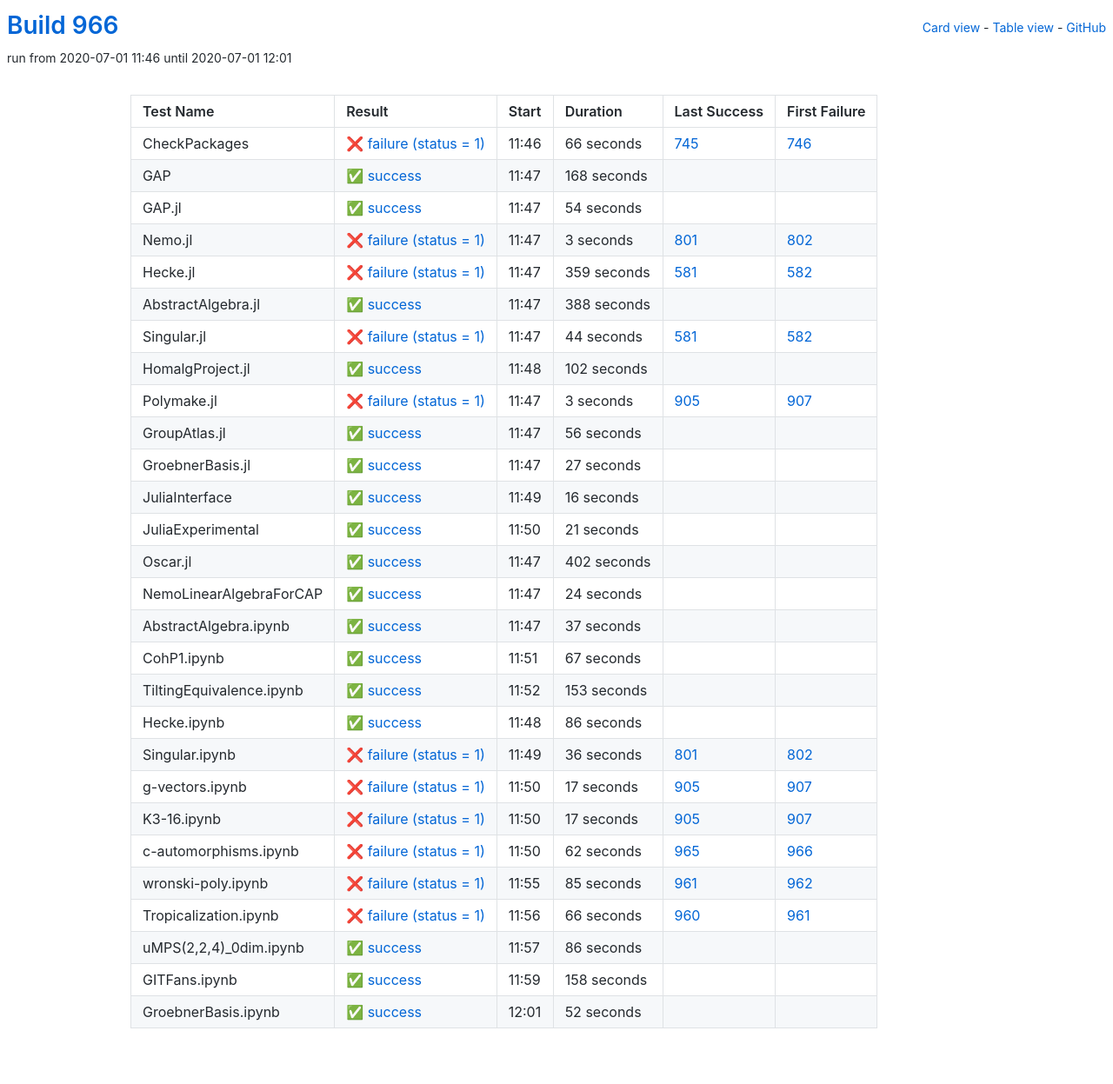
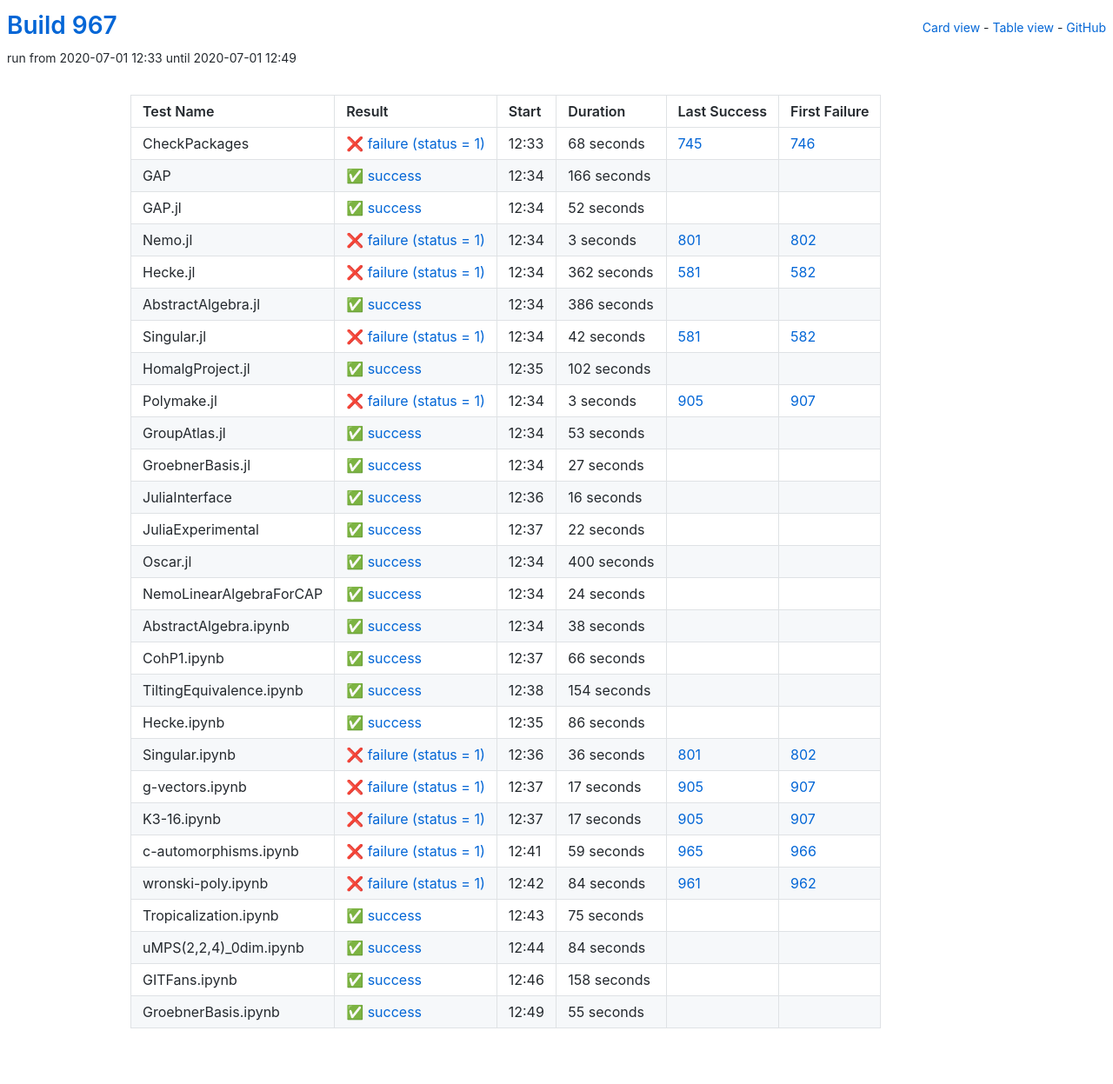
Before and after one commit to oscar-system/oscar-ci-status-1.4, a Jekyll site: the page built from table.html, in a window 1280 px wide. Shown: the whole page at 87% size. Built offline with Jekyll 4.4.1, drawn with Linux system fonts in a browser that asks for light colours.

Commit message:
Build #967

```diff
--- a/_data/ci.yml
+++ b/_data/ci.yml
@@ -1,6 +1,6 @@
 ---
-build: 966
-build_url: https://oscarci.mathematik.uni-kl.de/job/oscar-julia-1.4/966/
+build: 967
+build_url: https://oscarci.mathematik.uni-kl.de/job/oscar-julia-1.4/967/
 job: oscar-julia-1.4
 organization: oscar-system
 repo: oscar-ci-status-1.4
@@ -8,44 +8,44 @@ repourl: https://github.com/oscar-system/oscar-ci-status-1.4
 tests:
 - name: CheckPackages
   id: checkpackages
-  log: https://oscarci.mathematik.uni-kl.de/job/oscar-julia-1.4/966/artifact/logs/build-966/CheckPackages.log
-  start: 2020-07-01 11:46
+  log: https://oscarci.mathematik.uni-kl.de/job/oscar-julia-1.4/967/artifact/logs/build-967/CheckPackages.log
+  start: 2020-07-01 12:33
   success: false
   exitcode: 1
   status: failure
-  duration: 66
+  duration: 68
   last_success: 745
   last_success_url: https://oscarci.mathematik.uni-kl.de/job/oscar-julia-1.4/745/
   first_failure: 746
   first_failure_url: https://oscarci.mathematik.uni-kl.de/job/oscar-julia-1.4/746/
 - name: GAP
   id: gap
-  log: https://oscarci.mathematik.uni-kl.de/job/oscar-julia-1.4/966/artifact/logs/build-966/GAP.log
-  start: 2020-07-01 11:47
+  log: https://oscarci.mathematik.uni-kl.de/job/oscar-julia-1.4/967/artifact/logs/build-967/GAP.log
+  start: 2020-07-01 12:34
   success: true
   exitcode: 0
   status: success
-  duration: 168
+  duration: 166
   last_success: false
   last_success_url:
   first_failure: false
   first_failure_url:
 - name: GAP.jl
   id: gap-jl
-  log: https://oscarci.mathematik.uni-kl.de/job/oscar-julia-1.4/966/artifact/logs/build-966/GAP.jl.log
-  start: 2020-07-01 11:47
+  log: https://oscarci.mathematik.uni-kl.de/job/oscar-julia-1.4/967/artifact/logs/build-967/GAP.jl.log
+  start: 2020-07-01 12:34
   success: true
   exitcode: 0
   status: success
-  duration: 54
+  duration: 52
   last_success: false
   last_success_url:
   first_failure: false
   first_failure_url:
 - name: Nemo.jl
   id: nemo-jl
-  log: https://oscarci.mathematik.uni-kl.de/job/oscar-julia-1.4/966/artifact/logs/build-966/Nemo.jl.log
-  start: 2020-07-01 11:47
+  log: https://oscarci.mathematik.uni-kl.de/job/oscar-julia-1.4/967/artifact/logs/build-967/Nemo.jl.log
+  start: 2020-07-01 12:34
   success: false
   exitcode: 1
   status: failure
@@ -56,44 +56,44 @@ tests:
   first_failure_url: https://oscarci.mathematik.uni-kl.de/job/oscar-julia-1.4/802/
 - name: Hecke.jl
   id: hecke-jl
-  log: https://oscarci.mathematik.uni-kl.de/job/oscar-julia-1.4/966/artifact/logs/build-966/Hecke.jl.log
-  start: 2020-07-01 11:47
+  log: https://oscarci.mathematik.uni-kl.de/job/oscar-julia-1.4/967/artifact/logs/build-967/Hecke.jl.log
+  start: 2020-07-01 12:34
   success: false
   exitcode: 1
   status: failure
-  duration: 359
+  duration: 362
   last_success: 581
   last_success_url: https://oscarci.mathematik.uni-kl.de/job/oscar-julia-1.4/581/
   first_failure: 582
   first_failure_url: https://oscarci.mathematik.uni-kl.de/job/oscar-julia-1.4/582/
 - name: AbstractAlgebra.jl
   id: abstractalgebra-jl
-  log: https://oscarci.mathematik.uni-kl.de/job/oscar-julia-1.4/966/artifact/logs/build-966/AbstractAlgebra.jl.log
-  start: 2020-07-01 11:47
+  log: https://oscarci.mathematik.uni-kl.de/job/oscar-julia-1.4/967/artifact/logs/build-967/AbstractAlgebra.jl.log
+  start: 2020-07-01 12:34
   success: true
   exitcode: 0
   status: success
-  duration: 388
+  duration: 386
   last_success: false
   last_success_url:
   first_failure: false
   first_failure_url:
 - name: Singular.jl
   id: singular-jl
-  log: https://oscarci.mathematik.uni-kl.de/job/oscar-julia-1.4/966/artifact/logs/build-966/Singular.jl.log
-  start: 2020-07-01 11:47
+  log: https://oscarci.mathematik.uni-kl.de/job/oscar-julia-1.4/967/artifact/logs/build-967/Singular.jl.log
+  start: 2020-07-01 12:34
   success: false
   exitcode: 1
   status: failure
-  duration: 44
+  duration: 42
   last_success: 581
   last_success_url: https://oscarci.mathematik.uni-kl.de/job/oscar-julia-1.4/581/
   first_failure: 582
   first_failure_url: https://oscarci.mathematik.uni-kl.de/job/oscar-julia-1.4/582/
 - name: HomalgProject.jl
   id: homalgproject-jl
-  log: https://oscarci.mathematik.uni-kl.de/job/oscar-julia-1.4/966/artifact/logs/build-966/HomalgProject.jl.log
-  start: 2020-07-01 11:48
+  log: https://oscarci.mathematik.uni-kl.de/job/oscar-julia-1.4/967/artifact/logs/build-967/HomalgProject.jl.log
+  start: 2020-07-01 12:35
   success: true
   exitcode: 0
   status: success
@@ -104,8 +104,8 @@ tests:
   first_failure_url:
 - name: Polymake.jl
   id: polymake-jl
-  log: https://oscarci.mathematik.uni-kl.de/job/oscar-julia-1.4/966/artifact/logs/build-966/Polymake.jl.log
-  start: 2020-07-01 11:47
+  log: https://oscarci.mathematik.uni-kl.de/job/oscar-julia-1.4/967/artifact/logs/build-967/Polymake.jl.log
+  start: 2020-07-01 12:34
   success: false
   exitcode: 1
   status: failure
@@ -116,20 +116,20 @@ tests:
   first_failure_url: https://oscarci.mathematik.uni-kl.de/job/oscar-julia-1.4/907/
 - name: GroupAtlas.jl
   id: groupatlas-jl
-  log: https://oscarci.mathematik.uni-kl.de/job/oscar-julia-1.4/966/artifact/logs/build-966/GroupAtlas.jl.log
-  start: 2020-07-01 11:47
+  log: https://oscarci.mathematik.uni-kl.de/job/oscar-julia-1.4/967/artifact/logs/build-967/GroupAtlas.jl.log
+  start: 2020-07-01 12:34
   success: true
   exitcode: 0
   status: success
-  duration: 56
+  duration: 53
   last_success: false
   last_success_url:
   first_failure: false
   first_failure_url:
 - name: GroebnerBasis.jl
   id: groebnerbasis-jl
-  log: https://oscarci.mathematik.uni-kl.de/job/oscar-julia-1.4/966/artifact/logs/build-966/GroebnerBasis.jl.log
-  start: 2020-07-01 11:47
+  log: https://oscarci.mathematik.uni-kl.de/job/oscar-julia-1.4/967/artifact/logs/build-967/GroebnerBasis.jl.log
+  start: 2020-07-01 12:34
   success: true
   exitcode: 0
   status: success
@@ -140,8 +140,8 @@ tests:
   first_failure_url:
 - name: JuliaInterface
   id: juliainterface
-  log: https://oscarci.mathematik.uni-kl.de/job/oscar-julia-1.4/966/artifact/logs/build-966/JuliaInterface.log
-  start: 2020-07-01 11:49
+  log: https://oscarci.mathematik.uni-kl.de/job/oscar-julia-1.4/967/artifact/logs/build-967/JuliaInterface.log
+  start: 2020-07-01 12:36
   success: true
   exitcode: 0
   status: success
@@ -152,32 +152,32 @@ tests:
   first_failure_url:
 - name: JuliaExperimental
   id: juliaexperimental
-  log: https://oscarci.mathematik.uni-kl.de/job/oscar-julia-1.4/966/artifact/logs/build-966/JuliaExperimental.log
-  start: 2020-07-01 11:50
+  log: https://oscarci.mathematik.uni-kl.de/job/oscar-julia-1.4/967/artifact/logs/build-967/JuliaExperimental.log
+  start: 2020-07-01 12:37
   success: true
   exitcode: 0
   status: success
-  duration: 21
+  duration: 22
   last_success: false
   last_success_url:
   first_failure: false
   first_failure_url:
 - name: Oscar.jl
   id: oscar-jl
-  log: https://oscarci.mathematik.uni-kl.de/job/oscar-julia-1.4/966/artifact/logs/build-966/Oscar.jl.log
-  start: 2020-07-01 11:47
+  log: https://oscarci.mathematik.uni-kl.de/job/oscar-julia-1.4/967/artifact/logs/build-967/Oscar.jl.log
+  start: 2020-07-01 12:34
   success: true
   exitcode: 0
   status: success
-  duration: 402
+  duration: 400
   last_success: false
   last_success_url:
   first_failure: false
   first_failure_url:
 - name: NemoLinearAlgebraForCAP
   id: nemolinearalgebraforcap
-  log: https://oscarci.mathematik.uni-kl.de/job/oscar-julia-1.4/966/artifact/logs/build-966/NemoLinearAlgebraForCAP.log
-  start: 2020-07-01 11:47
+  log: https://oscarci.mathematik.uni-kl.de/job/oscar-julia-1.4/967/artifact/logs/build-967/NemoLinearAlgebraForCAP.log
+  start: 2020-07-01 12:34
   success: true
   exitcode: 0
   status: success
@@ -188,44 +188,44 @@ tests:
   first_failure_url:
 - name: AbstractAlgebra.ipynb
   id: abstractalgebra-ipynb
-  log: https://oscarci.mathematik.uni-kl.de/job/oscar-julia-1.4/966/artifact/logs/build-966/AbstractAlgebra.ipynb.log
-  start: 2020-07-01 11:47
+  log: https://oscarci.mathematik.uni-kl.de/job/oscar-julia-1.4/967/artifact/logs/build-967/AbstractAlgebra.ipynb.log
+  start: 2020-07-01 12:34
   success: true
   exitcode: 0
   status: success
-  duration: 37
+  duration: 38
   last_success: false
   last_success_url:
   first_failure: false
   first_failure_url:
 - name: CohP1.ipynb
   id: cohp1-ipynb
-  log: https://oscarci.mathematik.uni-kl.de/job/oscar-julia-1.4/966/artifact/logs/build-966/CohP1.ipynb.log
-  start: 2020-07-01 11:51
+  log: https://oscarci.mathematik.uni-kl.de/job/oscar-julia-1.4/967/artifact/logs/build-967/CohP1.ipynb.log
+  start: 2020-07-01 12:37
   success: true
   exitcode: 0
   status: success
-  duration: 67
+  duration: 66
   last_success: false
   last_success_url:
   first_failure: false
   first_failure_url:
 - name: TiltingEquivalence.ipynb
   id: tiltingequivalence-ipynb
-  log: https://oscarci.mathematik.uni-kl.de/job/oscar-julia-1.4/966/artifact/logs/build-966/TiltingEquivalence.ipynb.log
-  start: 2020-07-01 11:52
+  log: https://oscarci.mathematik.uni-kl.de/job/oscar-julia-1.4/967/artifact/logs/build-967/TiltingEquivalence.ipynb.log
+  start: 2020-07-01 12:38
   success: true
   exitcode: 0
   status: success
-  duration: 153
+  duration: 154
   last_success: false
   last_success_url:
   first_failure: false
   first_failure_url:
 - name: Hecke.ipynb
   id: hecke-ipynb
-  log: https://oscarci.mathematik.uni-kl.de/job/oscar-julia-1.4/966/artifact/logs/build-966/Hecke.ipynb.log
-  start: 2020-07-01 11:48
+  log: https://oscarci.mathematik.uni-kl.de/job/oscar-julia-1.4/967/artifact/logs/build-967/Hecke.ipynb.log
+  start: 2020-07-01 12:35
   success: true
   exitcode: 0
   status: success
@@ -236,8 +236,8 @@ tests:
   first_failure_url:
 - name: Singular.ipynb
   id: singular-ipynb
-  log: https://oscarci.mathematik.uni-kl.de/job/oscar-julia-1.4/966/artifact/logs/build-966/Singular.ipynb.log
-  start: 2020-07-01 11:49
+  log: https://oscarci.mathematik.uni-kl.de/job/oscar-julia-1.4/967/artifact/logs/build-967/Singular.ipynb.log
+  start: 2020-07-01 12:36
   success: false
   exitcode: 1
   status: failure
@@ -248,8 +248,8 @@ tests:
   first_failure_url: https://oscarci.mathematik.uni-kl.de/job/oscar-julia-1.4/802/
 - name: g-vectors.ipynb
   id: g-vectors-ipynb
-  log: https://oscarci.mathematik.uni-kl.de/job/oscar-julia-1.4/966/artifact/logs/build-966/g-vectors.ipynb.log
-  start: 2020-07-01 11:50
+  log: https://oscarci.mathematik.uni-kl.de/job/oscar-julia-1.4/967/artifact/logs/build-967/g-vectors.ipynb.log
+  start: 2020-07-01 12:37
   success: false
   exitcode: 1
   status: failure
@@ -260,8 +260,8 @@ tests:
   first_failure_url: https://oscarci.mathematik.uni-kl.de/job/oscar-julia-1.4/907/
 - name: K3-16.ipynb
   id: k3-16-ipynb
-  log: https://oscarci.mathematik.uni-kl.de/job/oscar-julia-1.4/966/artifact/logs/build-966/K3-16.ipynb.log
-  start: 2020-07-01 11:50
+  log: https://oscarci.mathematik.uni-kl.de/job/oscar-julia-1.4/967/artifact/logs/build-967/K3-16.ipynb.log
+  start: 2020-07-01 12:37
   success: false
   exitcode: 1
   status: failure
@@ -272,56 +272,56 @@ tests:
   first_failure_url: https://oscarci.mathematik.uni-kl.de/job/oscar-julia-1.4/907/
 - name: c-automorphisms.ipynb
   id: c-automorphisms-ipynb
-  log: https://oscarci.mathematik.uni-kl.de/job/oscar-julia-1.4/966/artifact/logs/build-966/c-automorphisms.ipynb.log
-  start: 2020-07-01 11:50
+  log: https://oscarci.mathematik.uni-kl.de/job/oscar-julia-1.4/967/artifact/logs/build-967/c-automorphisms.ipynb.log
+  start: 2020-07-01 12:41
   success: false
   exitcode: 1
   status: failure
-  duration: 62
+  duration: 59
   last_success: 965
   last_success_url: https://oscarci.mathematik.uni-kl.de/job/oscar-julia-1.4/965/
   first_failure: 966
   first_failure_url: https://oscarci.mathematik.uni-kl.de/job/oscar-julia-1.4/966/
 - name: wronski-poly.ipynb
   id: wronski-poly-ipynb
-  log: https://oscarci.mathematik.uni-kl.de/job/oscar-julia-1.4/966/artifact/logs/build-966/wronski-poly.ipynb.log
-  start: 2020-07-01 11:55
+  log: https://oscarci.mathematik.uni-kl.de/job/oscar-julia-1.4/967/artifact/logs/build-967/wronski-poly.ipynb.log
+  start: 2020-07-01 12:42
   success: false
   exitcode: 1
   status: failure
-  duration: 85
+  duration: 84
   last_success: 961
   last_success_url: https://oscarci.mathematik.uni-kl.de/job/oscar-julia-1.4/961/
   first_failure: 962
   first_failure_url: https://oscarci.mathematik.uni-kl.de/job/oscar-julia-1.4/962/
 - name: Tropicalization.ipynb
   id: tropicalization-ipynb
-  log: https://oscarci.mathematik.uni-kl.de/job/oscar-julia-1.4/966/artifact/logs/build-966/Tropicalization.ipynb.log
-  start: 2020-07-01 11:56
-  success: false
-  exitcode: 1
-  status: failure
-  duration: 66
-  last_success: 960
-  last_success_url: https://oscarci.mathematik.uni-kl.de/job/oscar-julia-1.4/960/
-  first_failure: 961
-  first_failure_url: https://oscarci.mathematik.uni-kl.de/job/oscar-julia-1.4/961/
-- name: uMPS(2,2,4)_0dim.ipynb
-  id: umps-2-2-4-0dim-ipynb
-  log: https://oscarci.mathematik.uni-kl.de/job/oscar-julia-1.4/966/artifact/logs/build-966/uMPS-2-2-4-_0dim.ipynb.log
-  start: 2020-07-01 11:57
+  log: https://oscarci.mathematik.uni-kl.de/job/oscar-julia-1.4/967/artifact/logs/build-967/Tropicalization.ipynb.log
+  start: 2020-07-01 12:43
   success: true
   exitcode: 0
   status: success
-  duration: 86
+  duration: 75
+  last_success: false
+  last_success_url:
+  first_failure: false
+  first_failure_url:
+- name: uMPS(2,2,4)_0dim.ipynb
+  id: umps-2-2-4-0dim-ipynb
+  log: https://oscarci.mathematik.uni-kl.de/job/oscar-julia-1.4/967/artifact/logs/build-967/uMPS-2-2-4-_0dim.ipynb.log
+  start: 2020-07-01 12:44
+  success: true
+  exitcode: 0
+  status: success
+  duration: 84
   last_success: false
   last_success_url:
   first_failure: false
   first_failure_url:
 - name: GITFans.ipynb
   id: gitfans-ipynb
-  log: https://oscarci.mathematik.uni-kl.de/job/oscar-julia-1.4/966/artifact/logs/build-966/GITFans.ipynb.log
-  start: 2020-07-01 11:59
+  log: https://oscarci.mathematik.uni-kl.de/job/oscar-julia-1.4/967/artifact/logs/build-967/GITFans.ipynb.log
+  start: 2020-07-01 12:46
   success: true
   exitcode: 0
   status: success
@@ -332,12 +332,12 @@ tests:
   first_failure_url:
 - name: GroebnerBasis.ipynb
   id: groebnerbasis-ipynb
-  log: https://oscarci.mathematik.uni-kl.de/job/oscar-julia-1.4/966/artifact/logs/build-966/GroebnerBasis.ipynb.log
-  start: 2020-07-01 12:01
+  log: https://oscarci.mathematik.uni-kl.de/job/oscar-julia-1.4/967/artifact/logs/build-967/GroebnerBasis.ipynb.log
+  start: 2020-07-01 12:49
   success: true
   exitcode: 0
   status: success
-  duration: 52
+  duration: 55
   last_success: false
   last_success_url:
   first_failure: false
```
Also changed, not shown: README.md.
